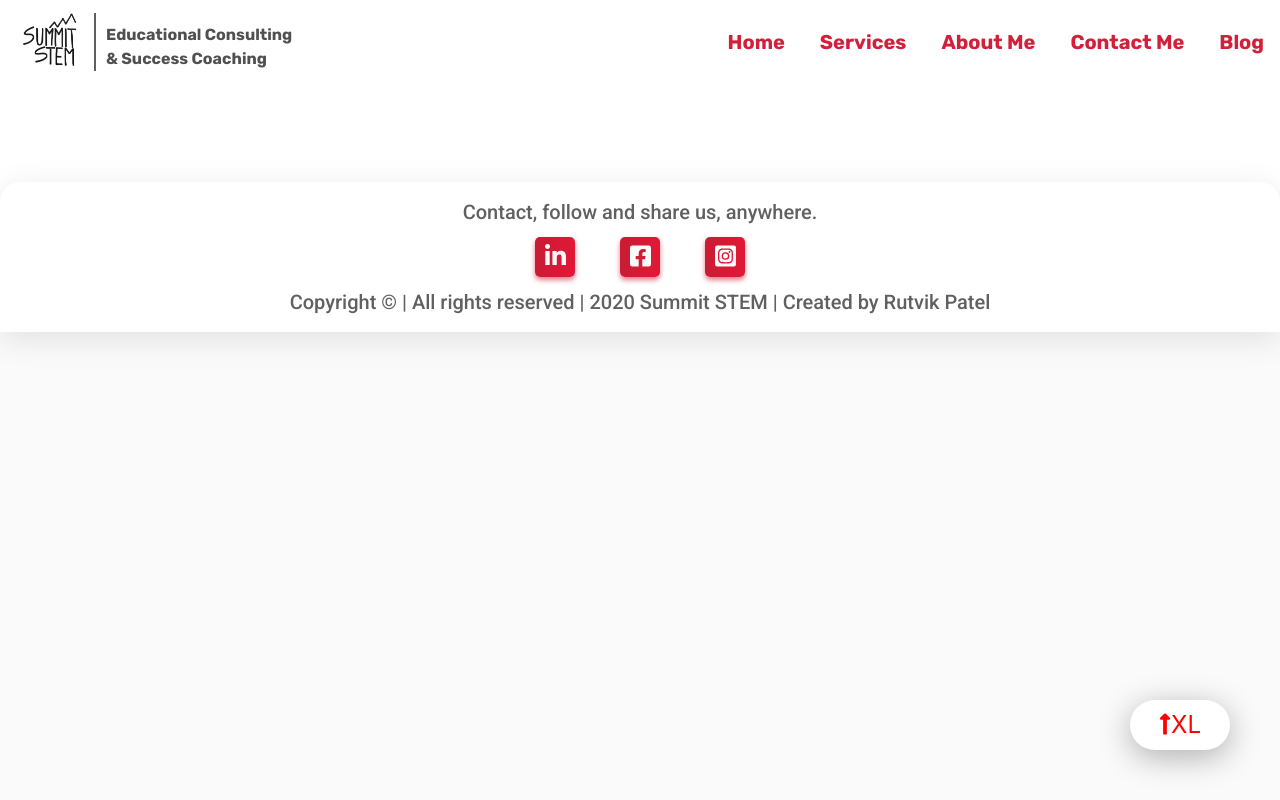
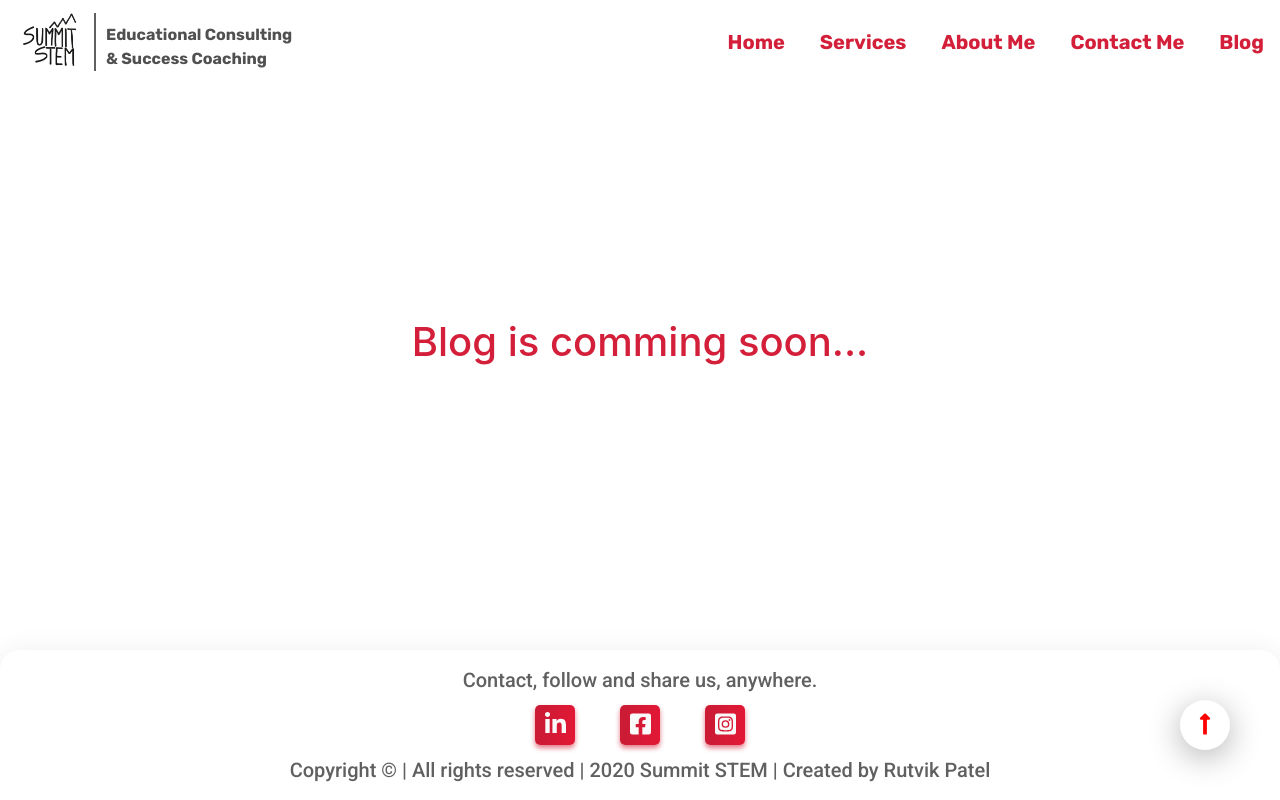
Before and after one commit to rut503/SummitStemGatsbyWebsite, a Gatsby site: page /blog in a window 1280 px wide. Built offline with nearby package versions, Linux system fonts and the light colour scheme; Gatsby itself is replaced by a stand-in of ours.

Commit message:
last min clean up before deploying

```diff
--- a/src/components/contactMe.js
+++ b/src/components/contactMe.js
@@ -30,6 +30,7 @@ const ContactMe = () => {
 		});
 
 		e.preventDefault();
+		setFormData({ name: "", email: "", message: "" })
 	}
 
 	const encode = (data) => {
--- a/src/components/moveToTopBtn.module.scss
+++ b/src/components/moveToTopBtn.module.scss
@@ -3,10 +3,20 @@
 .btn{
 	z-index: 1000;
 	position: fixed;
-	bottom: 50px;
-	right: 50px;
-	width: 100px;
-	height: 50px;
+	bottom: 25px;
+	right: 25px;
+	width: 40px;
+	height: 40px;
+
+	display: none;
+
+	@include s-and-up{
+		display: initial;
+		bottom: 50px;
+		right: 50px;
+		width: 50px;
+		height: 50px;
+	}
 
 	border: none;
 	border-radius: 100px;
@@ -16,17 +26,12 @@
 	font-size: 24px;
 	box-shadow: 0px 7px 32px rgba(0, 0, 0, 0.3);
 
-	&::after{ content: "XXS"; }
-
-	@include xs-and-up { &::after{ content: "XS"; } }
-
-	@include s-and-up { &::after{ content: "S"; } }
-
-	@include m-and-up { &::after{ content: "M"; } }
-
-	@include l-and-up { &::after{ content: "L"; } }
-
-	@include xl-and-up { &::after{ content: "XL"; } }
-
-	@include xxl-and-up { &::after{ content: "XXL"; } }
+	// width: 100px;
+	// &::after{ content: "XXS"; }
+	// @include xs-and-up { &::after{ content: "XS"; } }
+	// @include s-and-up { &::after{ content: "S"; } }
+	// @include m-and-up { &::after{ content: "M"; } }
+	// @include l-and-up { &::after{ content: "L"; } }
+	// @include xl-and-up { &::after{ content: "XL"; } }
+	// @include xxl-and-up { &::after{ content: "XXL"; } }
 }
--- a/src/pages/blog.js
+++ b/src/pages/blog.js
@@ -6,12 +6,16 @@ import MoveToTopBtn from "../components/moveToTopBtn"
 
 const BlogPage = () => {
 	return(
-		<div>
+		<div style={{
+			display: "flex",
+			flexDirection: "column",
+			height: "100vh"
+		}}>
 			<MoveToTopBtn moveTo="Blog"/>
 
 			<NavBar />
 
-			<h1 id="Blog" style={{ color: "white" }}>Blog is comming soon...</h1>
+			<h1 id="Blog" style={{ color: "#D31F39", margin: "auto" }}>Blog is comming soon...</h1>
 
 			<Footer />
 		</div>
```
